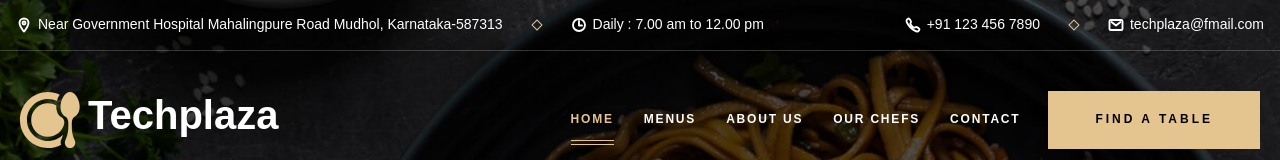
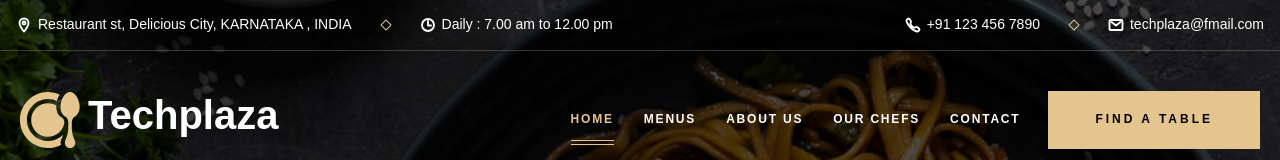
Before and after one commit to Rkthunder/Techplaza, a plain HTML site: page Techplaza/index.html in a window 1280 px wide. Shown: the top 160 px of the page. Drawn offline with nearby package versions, Linux system fonts and the light colour scheme.

Commit message:
murane chenge

```diff
--- a/Techplaza/index.html
+++ b/Techplaza/index.html
@@ -49,7 +49,7 @@
         </div>
 
         <span class="span">
-          Near Government Hospital Mahalingpure Road Mudhol, Karnataka-587313
+          Restaurant st, Delicious City, KARNATAKA , INDIA
         </span>
       </address>
 
```
